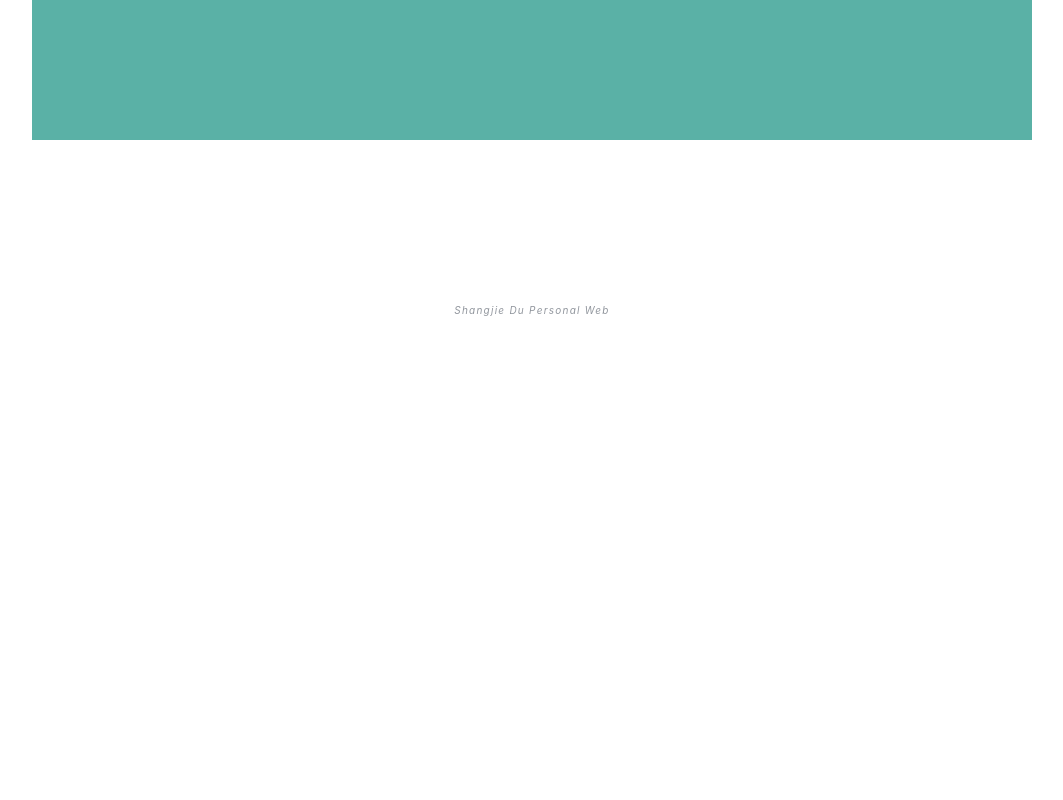
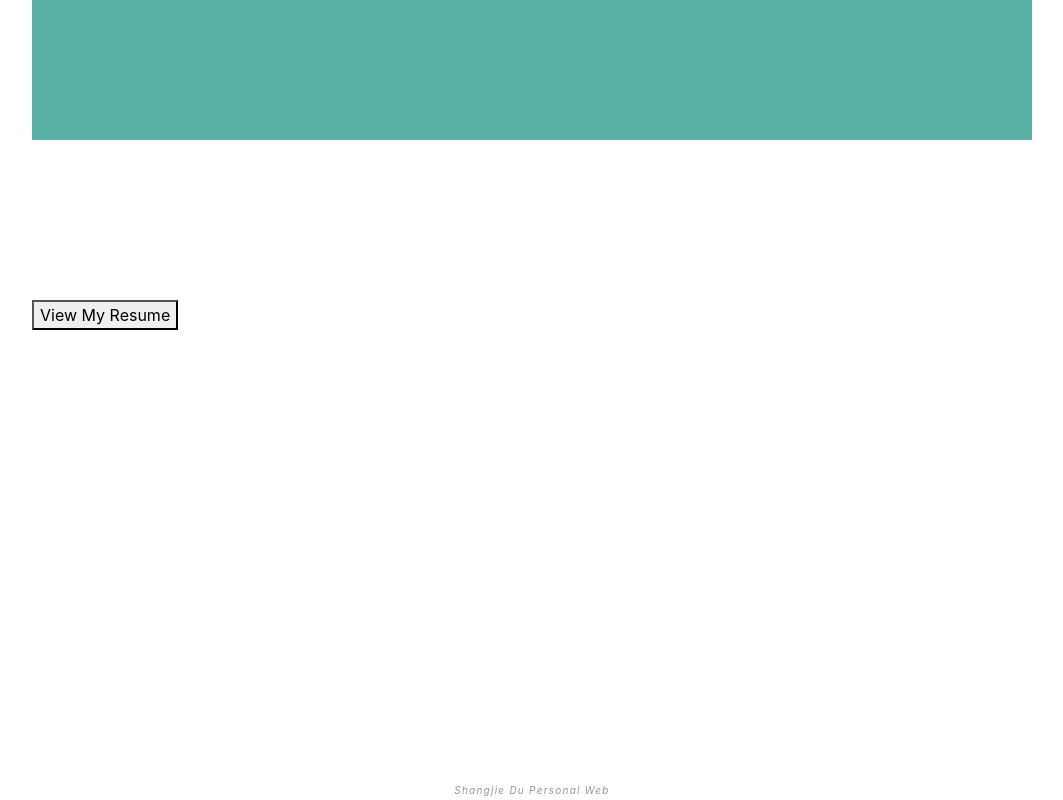
Before and after one commit to FebNov/react-web, a React (Create React App) app: page / in a window 1280 px wide. Shown: the part 2332-3132 px from the top of the page, without its empty margins (108-1171 px from the left). Before the commit the page ends 2652 px from the top, so only its background shows below. Built offline with nearby package versions, Linux system fonts and the light colour scheme.

Commit message:
draft of resume section

```diff
--- a/src/Components/Page/Page.js
+++ b/src/Components/Page/Page.js
@@ -5,6 +5,7 @@ import Home from "./Home";
 import Aos from "aos";
 import "aos/dist/aos.css";
 import Project from "./Project";
+import Resume from "./Resume";
 const Page = () => {
   useEffect(() => {
     Aos.init({ duration: 2000 });
@@ -21,7 +22,9 @@ const Page = () => {
       <div data-aos="fade-right">
         <Contact />
       </div>
-      <div data-aos="fade-up"></div>
+      <div data-aos="fade-up">
+        <Resume />
+      </div>
     </div>
   );
 };
--- /dev/null
+++ b/src/Components/Page/Resume/Resume.js
@@ -0,0 +1,53 @@
+import React from "react";
+import Styles from "./Resume.module.css";
+import { Modal } from "react-bootstrap";
+import "bootstrap/dist/css/bootstrap.min.css";
+
+function MyVerticallyCenteredModal(props) {
+  return (
+    <Modal
+      {...props}
+      size="md"
+      aria-labelledby="contained-modal-title-vcenter"
+      centered
+    >
+      <Modal.Header closeButton>
+        <Modal.Title id="contained-modal-title-vcenter">
+          <div className={Styles.SubHeading}>
+            <h4>Shangjie Du Resume</h4>
+          </div>
+        </Modal.Title>
+      </Modal.Header>
+      <Modal.Body>
+        <p>sdasdasdasdadadsad</p>
+      </Modal.Body>
+    </Modal>
+  );
+}
+
+function UseExample() {
+  const [modalShow, setModalShow] = React.useState(false);
+
+  return (
+    <>
+      <button onClick={() => setModalShow(true)}>View My Resume</button>
+
+      <MyVerticallyCenteredModal
+        show={modalShow}
+        onHide={() => setModalShow(false)}
+      />
+    </>
+  );
+}
+
+const Resume = () => (
+  <section id="resume">
+    <div className={Styles.Container}>
+      <div>
+        <UseExample />
+      </div>
+    </div>
+  </section>
+);
+
+export default Resume;
--- /dev/null
+++ b/src/Components/Page/Resume/Resume.module.css
@@ -0,0 +1,6 @@
+.Container {
+  margin: auto;
+  position: relative;
+
+  min-height: 40vmin;
+}
--- /dev/null
+++ b/src/Components/Page/Resume/index.js
@@ -0,0 +1 @@
+export { default } from "./Resume";
```
